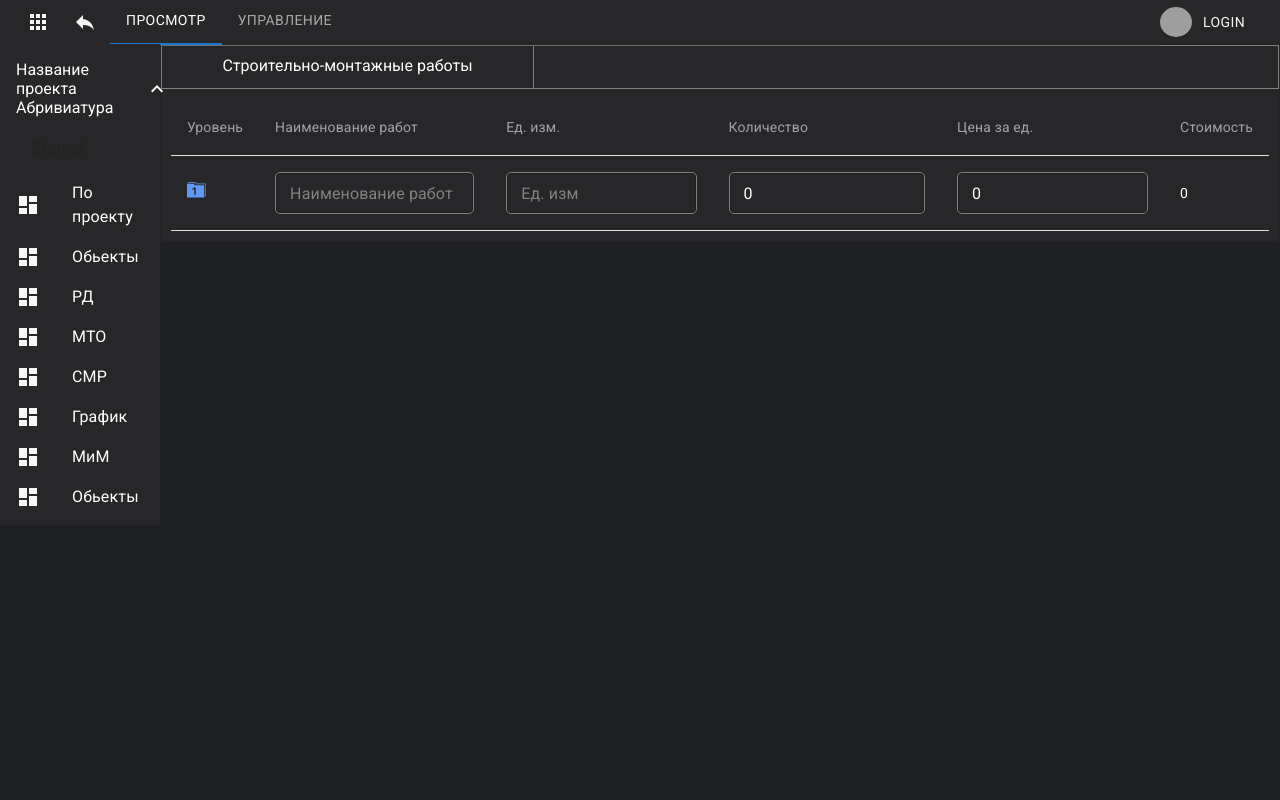
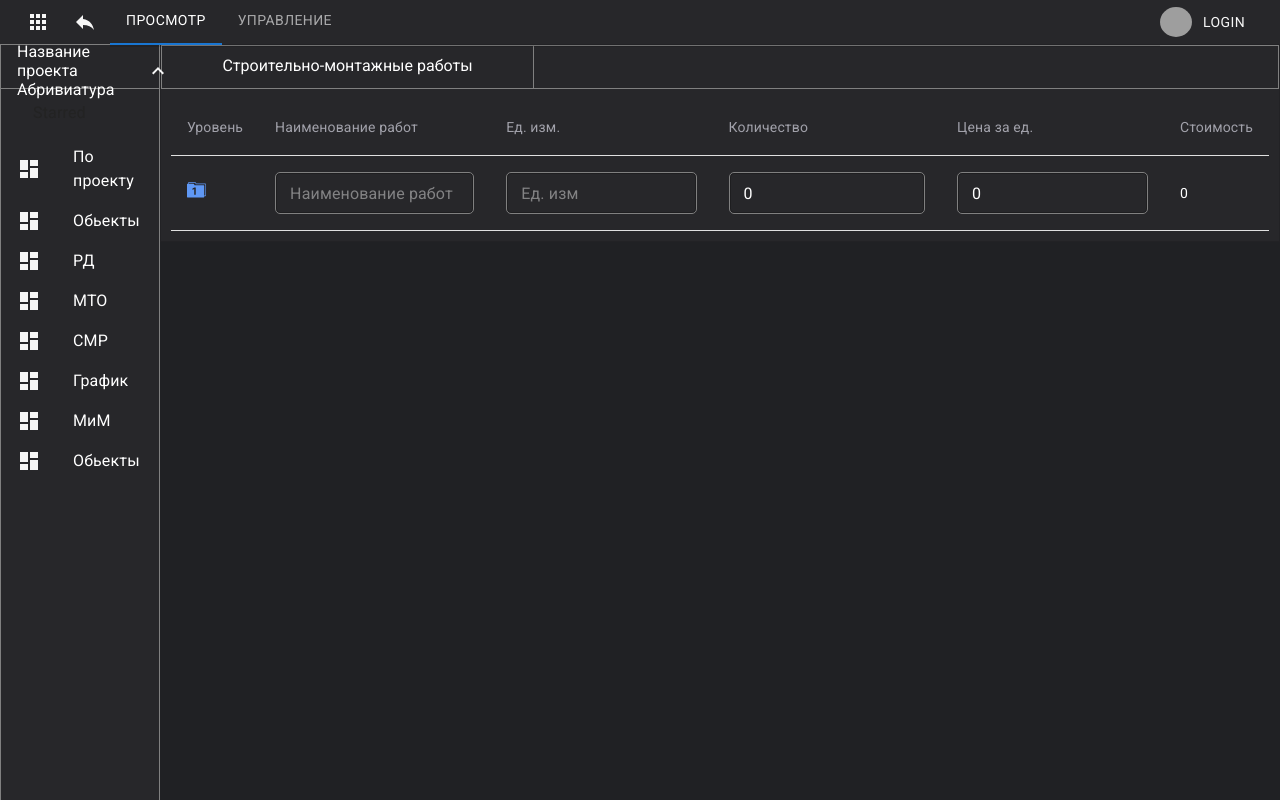
Before and after one commit to YuraKholoimov/7winds, a React (Create React App) app: page / in a window 1280 px wide. Built offline with nearby package versions, Linux system fonts and the light colour scheme; grey boxes are pictures that could not be loaded.

Commit message:
Edit SideBar

```diff
--- a/src/App.tsx
+++ b/src/App.tsx
@@ -31,7 +31,7 @@ function App() {
 
     return (
         <div className="App">
-            <div style={{width: "1920px", height: "100vh", background: "#202124"}}>
+            <div style={{width: "1920px", height: "100vh", background: "#202124", overflow: "hidden"}}>
                 <Grid container sx={{width: "100%"}}>
                     {/*--- App Bar ---*/}
                     <Grid xs={12}>
--- a/src/components/folder/folder.module.scss
+++ b/src/components/folder/folder.module.scss
@@ -1,5 +1,5 @@
 .title {
-background-color: #8e8e8e;
+  background-color: #8e8e8e;
   padding-top: 10px;
   color: #f6f6f6;
   height: 60px;
--- a/src/components/sideBar/SideBar.tsx
+++ b/src/components/sideBar/SideBar.tsx
@@ -5,20 +5,18 @@ import ExpandLess from "@mui/icons-material/ExpandLess";
 import ExpandMore from "@mui/icons-material/ExpandMore";
 import DashboardIcon from "@mui/icons-material/Dashboard";
 
-const MyListItemText = styled(ListItemText)({
-    color: "red"
-})
 
 const SideBar = ({handleClick, open}: SideBarPropsType) => {
     return (
-        <Box sx={{width: '100%', maxWidth: 360,  bgcolor: 'background.paper'}}>
+        <Box sx={{width: '100%', height: "100vh", maxWidth: 360, bgcolor: '#27272A', border: "1px solid grey"}}>
             <nav aria-label="main  folders">
-                <List sx={{
-                    backgroundColor: "#27272A",
-                    // backgroundColor: "#8a8a90",
-                    height: "100%"
-                }}>
-                    <ListItem disablePadding>
+                <List>
+                    <ListItem disablePadding
+                              sx={{
+                                  borderBottom: "1px solid grey",
+                                  // paddingLeft: "30px",
+                                  height: "36px",
+                              }}>
                         <ListItemButton onClick={handleClick}>
                             <Typography variant="inherit" component="h5" sx={{mr: 2, color: "white"}}>
                                 Название проекта
```
